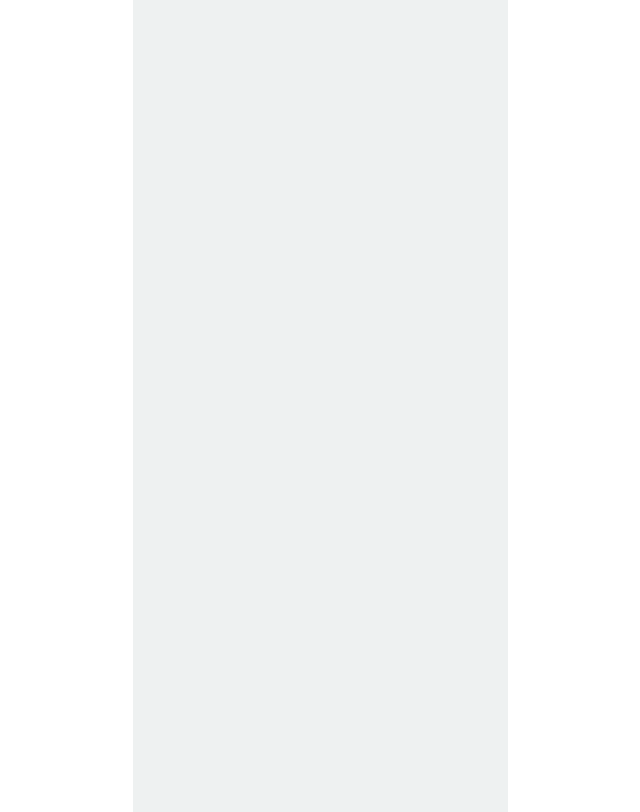
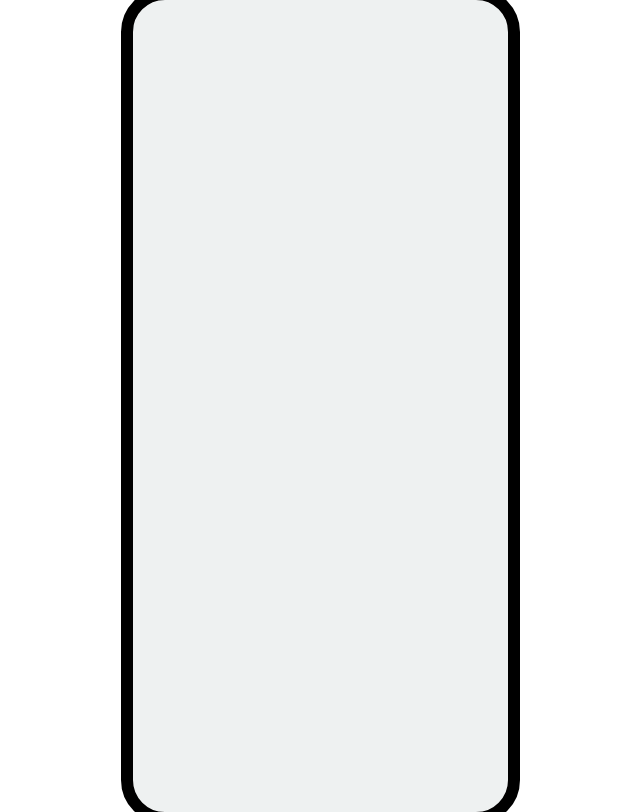
Before and after one commit to dzhuchkov-spider/avilon, a React (Vite) app: page / in a window 1280 px wide. Shown: the whole page, without its empty margins (320-960 px from the left). Built offline with nearby package versions, Linux system fonts and the light colour scheme.

Commit message:
Fill Container 2

```diff
--- a/src/App.tsx
+++ b/src/App.tsx
@@ -1,7 +1,7 @@
 function App() {
   return (
     <div className="w-full min-h-screen bg-[#FFFFFF] flex items-center justify-center">
-      <div className="w-[375px] h-[812px] bg-[#EEF1F1]">
+      <div className="w-[375px] h-[812px] bg-[#EEF1F1] rounded-[32px] outline outline-[12px] outline-black">
       </div>
     </div>
   )
```
